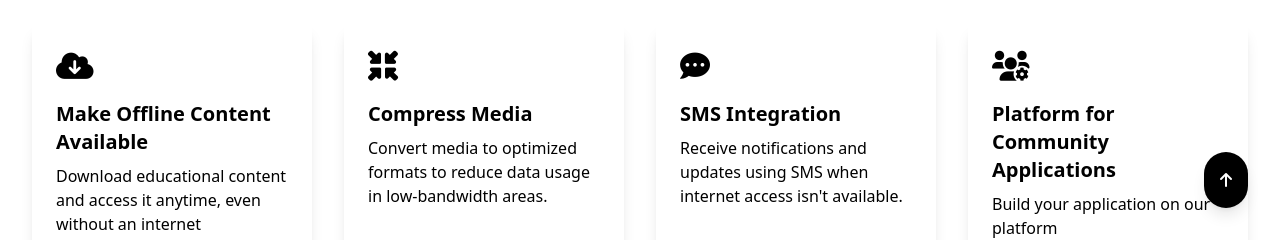
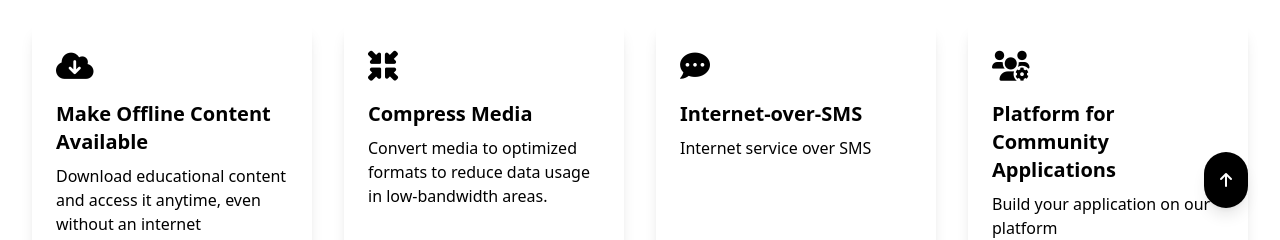
Before and after one commit to prashantsingh2408/digital-activator, a plain HTML site: page index.html in a window 1280 px wide. Shown: the part 560-800 px from the top of the page. Drawn offline with nearby package versions, Linux system fonts and the light colour scheme.

Commit message:
Update SMS Integration section with concise description

```diff
--- a/index.html
+++ b/index.html
@@ -393,8 +393,8 @@
                     <div class="text-[var(--accent-color)] text-3xl mb-4">
                         <i class="fas fa-comment-dots"></i>
                     </div>
-                    <h3 class="text-xl font-semibold text-[var(--text-color)] mb-2">SMS Integration</h3>
-                    <p class="text-[var(--text-color-secondary)]">Receive notifications and updates using SMS when internet access isn't available.</p>
+                    <h3 class="text-xl font-semibold text-[var(--text-color)] mb-2">Internet-over-SMS</h3>
+                    <p class="text-[var(--text-color-secondary)]">Internet service over SMS</p>
                 </div>
 
                 <!-- Community Applications -->
```
